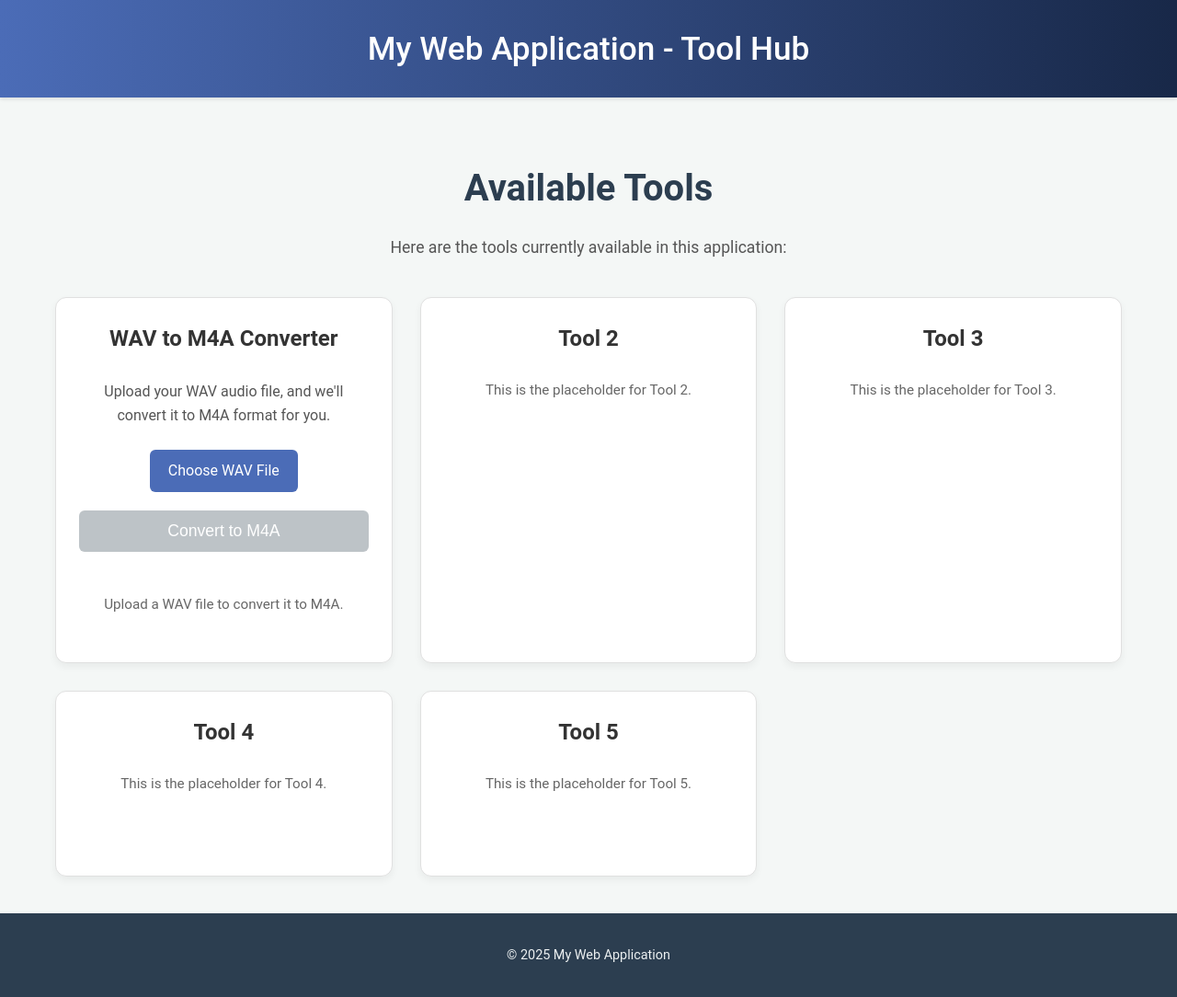
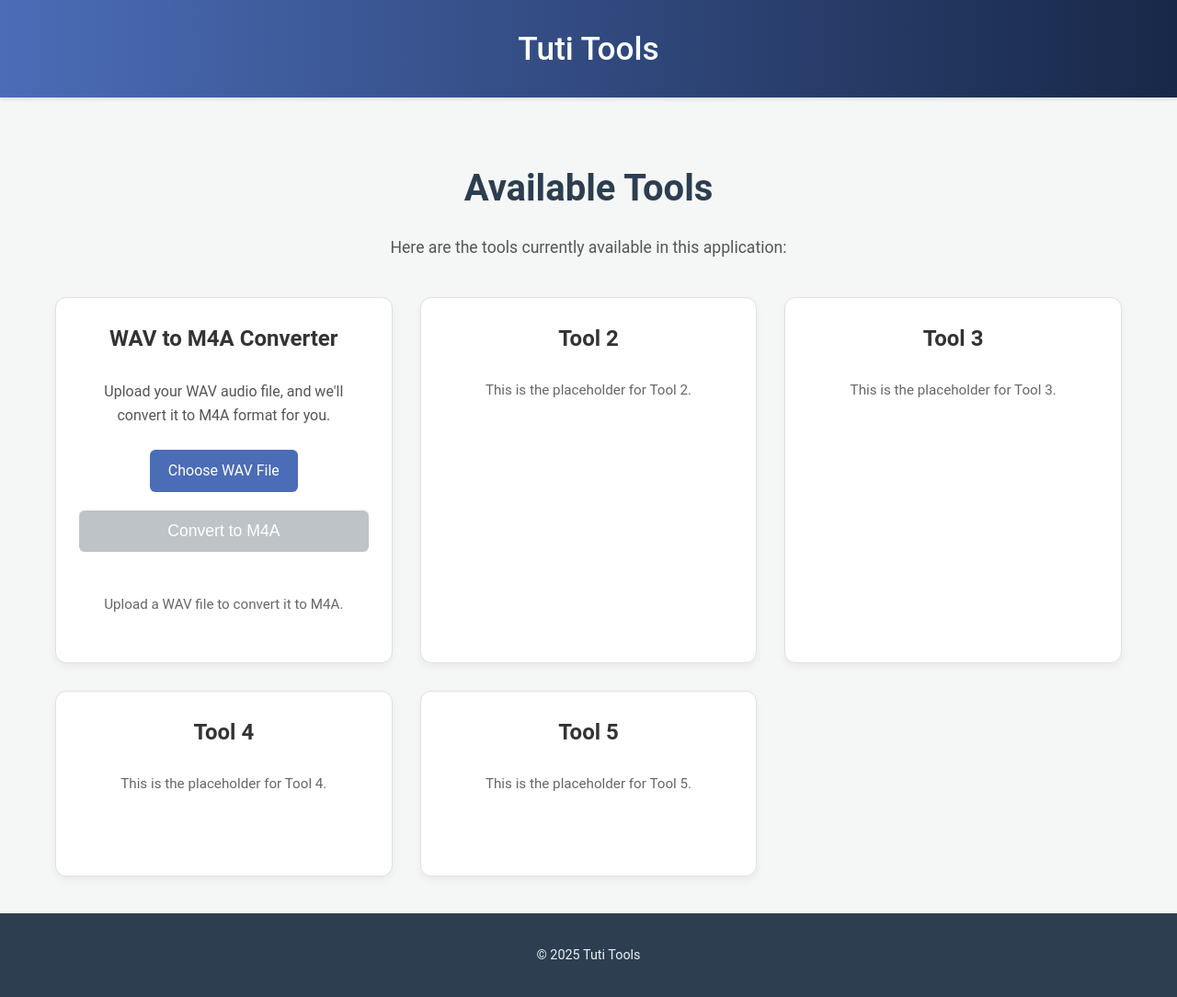
Before and after one commit to Vendetto-01/tuti_tools, a React (Create React App) app in the folder frontend/: page / in a window 1280 px wide. Shown: the whole page at 92% size. Built offline with nearby package versions, Linux system fonts and the light colour scheme.

Commit message:
Update branding to Tuti Tools

```diff
--- a/frontend/public/index.html
+++ b/frontend/public/index.html
@@ -24,7 +24,7 @@
       work correctly both with client-side routing and a non-root public URL.
       Learn how to configure a non-root public URL by running `npm run build`.
     -->
-    <title>React App</title>
+    <title>Tuti Tools</title>
   </head>
   <body>
     <noscript>You need to enable JavaScript to run this app.</noscript>
--- a/frontend/src/App.js
+++ b/frontend/src/App.js
@@ -9,7 +9,7 @@ function App() {
   return (
     <div className="App">
       <header className="App-header">
-        <h1>My Web Application - Tool Hub</h1>
+        <h1>Tuti Tools</h1>
       </header>
       <main className="App-main">
         <h1>Available Tools</h1>
@@ -23,7 +23,7 @@ function App() {
         </div>
       </main>
       <footer className="App-footer">
-        <p>&copy; 2025 My Web Application</p>
+        <p>&copy; 2025 Tuti Tools</p>
       </footer>
     </div>
   );
```
Also changed, not shown: frontend/public/manifest.json.
